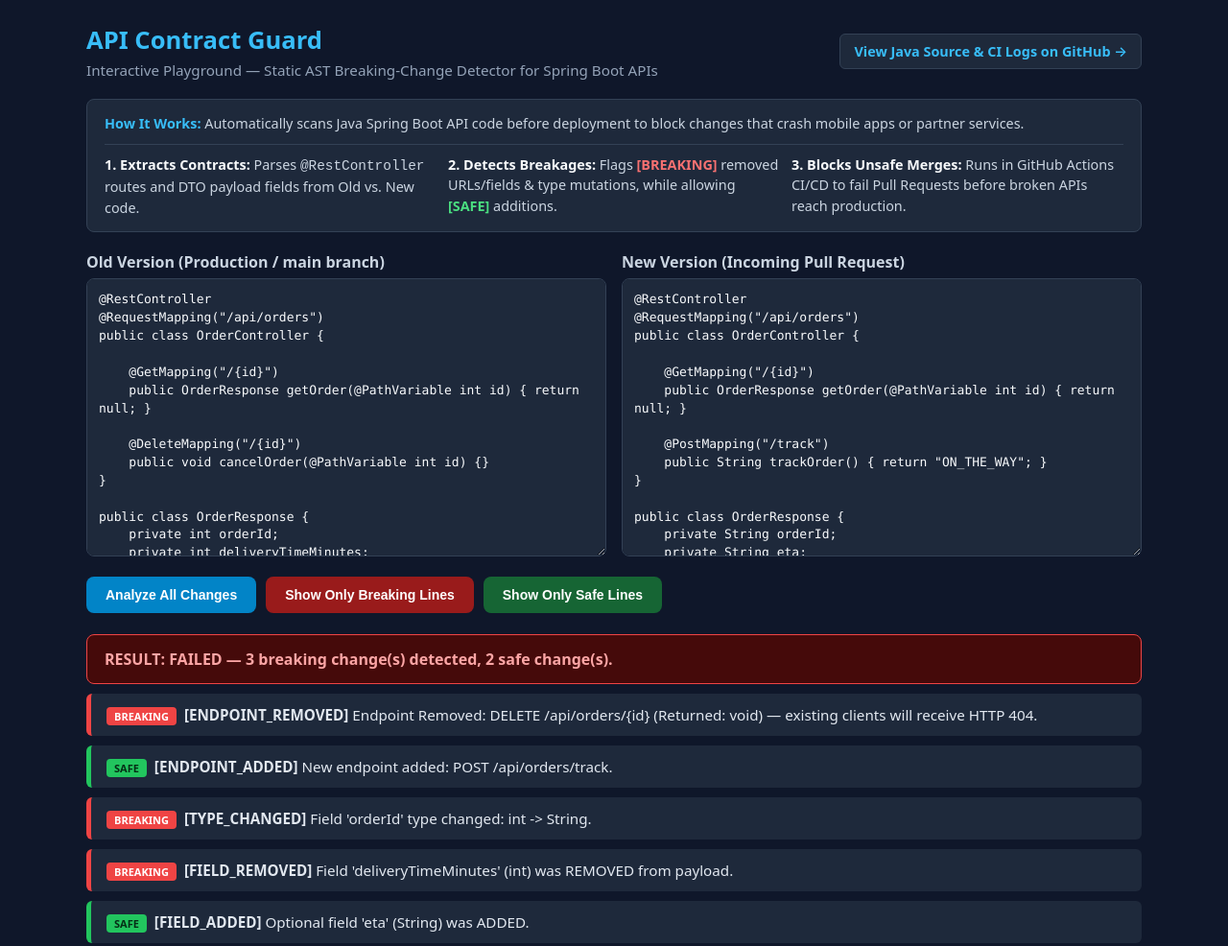
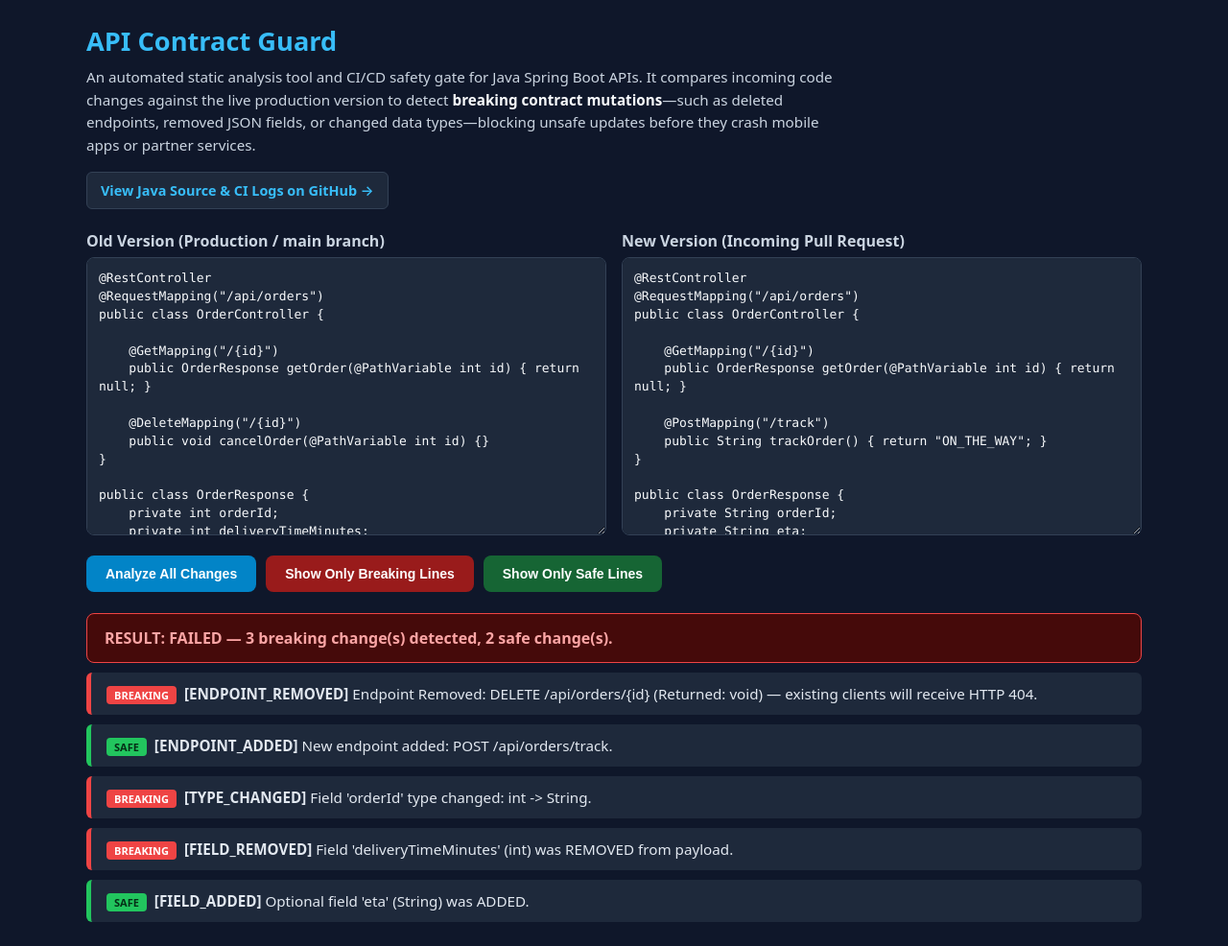
Before and after one commit to RohitBanik-321/api-contract-guard, a plain HTML site: page docs/index.html in a window 1280 px wide. Shown: the whole page at 96% size. Drawn offline with Linux system fonts and the light colour scheme.

Commit message:
style(ui): place concise project definition directly under header title

```diff
--- a/docs/index.html
+++ b/docs/index.html
@@ -7,10 +7,12 @@
     <style>
         body { font-family: system-ui, -apple-system, sans-serif; background: #0f172a; color: #e2e8f0; margin: 0; padding: 24px; }
         .container { max-width: 1100px; margin: 0 auto; }
-        .header { display: flex; justify-content: space-between; align-items: center; flex-wrap: wrap; gap: 12px; margin-bottom: 20px; }
-        h1 { margin: 0; font-size: 1.6rem; color: #38bdf8; }
-        p.sub { margin: 4px 0 0; color: #94a3b8; font-size: 0.95rem; }
-        a.repo-btn { background: #1e293b; color: #38bdf8; border: 1px solid #334155; padding: 8px 14px; border-radius: 6px; text-decoration: none; font-size: 0.9rem; font-weight: 600; }
+        .header { display: flex; justify-content: space-between; align-items: flex-start; flex-wrap: wrap; gap: 16px; margin-bottom: 22px; }
+        .title-block { max-width: 780px; }
+        h1 { margin: 0; font-size: 1.7rem; color: #38bdf8; }
+        p.definition { margin: 8px 0 0; color: #cbd5e1; font-size: 0.95rem; line-height: 1.55; }
+        p.definition strong { color: #f8fafc; }
+        a.repo-btn { background: #1e293b; color: #38bdf8; border: 1px solid #334155; padding: 9px 14px; border-radius: 6px; text-decoration: none; font-size: 0.9rem; font-weight: 600; white-space: nowrap; }
         a.repo-btn:hover { background: #334155; }
         .grid { display: grid; grid-template-columns: 1fr 1fr; gap: 16px; }
         @media (max-width: 768px) { .grid { grid-template-columns: 1fr; } }
@@ -37,20 +39,13 @@
 <body>
 <div class="container">
     <div class="header">
-        <div>
+        <div class="title-block">
             <h1>API Contract Guard</h1>
-            <p class="sub">Interactive Playground — Static AST Breaking-Change Detector for Spring Boot APIs</p>
+            <p class="definition">
+                An automated static analysis tool and CI/CD safety gate for Java Spring Boot APIs. It compares incoming code changes against the live production version to detect <strong>breaking contract mutations</strong>—such as deleted endpoints, removed JSON fields, or changed data types—blocking unsafe updates before they crash mobile apps or partner services.
+            </p>
         </div>
         <a class="repo-btn" href="https://github.com/RohitBanik-321/api-contract-guard" target="_blank">View Java Source &amp; CI Logs on GitHub &rarr;</a>
-    </div>
-
-    <div style="background: #1e293b; border: 1px solid #334155; border-radius: 8px; padding: 14px 18px; margin-bottom: 20px; font-size: 0.9rem; line-height: 1.5; color: #cbd5e1;">
-        <strong style="color: #38bdf8;">How It Works:</strong> Automatically scans Java Spring Boot API code before deployment to block changes that crash mobile apps or partner services.
-        <div style="display: grid; grid-template-columns: repeat(auto-fit, minmax(240px, 1fr)); gap: 12px; margin-top: 10px; padding-top: 10px; border-top: 1px solid #334155;">
-            <div><strong style="color: #f8fafc;">1. Extracts Contracts:</strong> Parses <code>@RestController</code> routes and DTO payload fields from Old vs. New code.</div>
-            <div><strong style="color: #f8fafc;">2. Detects Breakages:</strong> Flags <span style="color: #f87171; font-weight: 600;">[BREAKING]</span> removed URLs/fields &amp; type mutations, while allowing <span style="color: #4ade80; font-weight: 600;">[SAFE]</span> additions.</div>
-            <div><strong style="color: #f8fafc;">3. Blocks Unsafe Merges:</strong> Runs in GitHub Actions CI/CD to fail Pull Requests before broken APIs reach production.</div>
-        </div>
     </div>
 
     <div class="grid">
```
